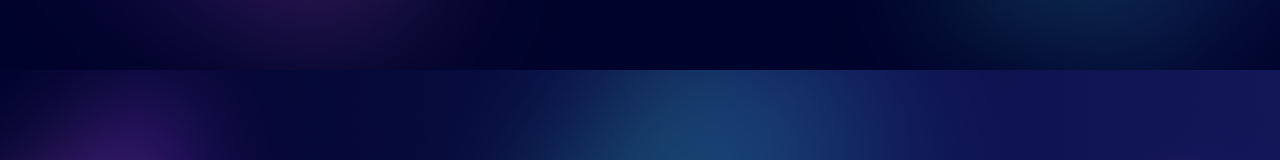
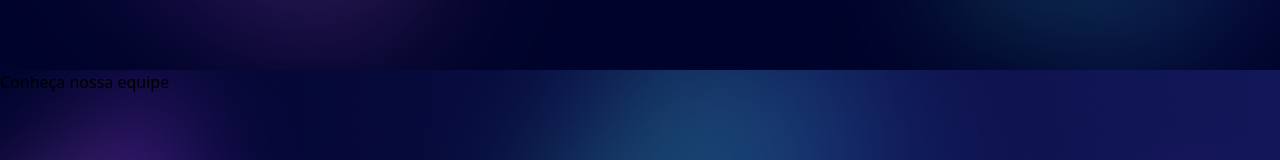
Before and after one commit to ferreiraluiza/AyoTechnology, a React (Vite) app in the folder AyoTechnology/frontend/: page /landing in a window 1280 px wide. Shown: the part 730-890 px from the top of the page. Built offline with nearby package versions, Linux system fonts and the light colour scheme.

Commit message:
meti um lucide da vida

```diff
--- a/AyoTechnology/frontend/package.json
+++ b/AyoTechnology/frontend/package.json
@@ -10,6 +10,7 @@
     "preview": "vite preview"
   },
   "dependencies": {
+    "lucide-react": "^0.451.0",
     "react": "^18.3.1",
     "react-dom": "^18.3.1",
     "react-router-dom": "^6.26.2"
--- a/AyoTechnology/frontend/src/pages/landingPage/landing.jsx
+++ b/AyoTechnology/frontend/src/pages/landingPage/landing.jsx
@@ -1,3 +1,5 @@
+import { useState } from "react";
+import { CircleUserRound } from "lucide-react";
 export default function Landing() {
   return (
     <div>
@@ -57,6 +59,8 @@ export default function Landing() {
         className="h-screen bg-cover bg-center"
         style={{ backgroundImage: `url(${"/assets/image/imagem2.svg"})` }}>
 
+          <h1>Conheça nossa equipe</h1>
+
 
       </div>
 
```
Also changed, not shown: 1 other file (tests, documents, lock files or other folders).
